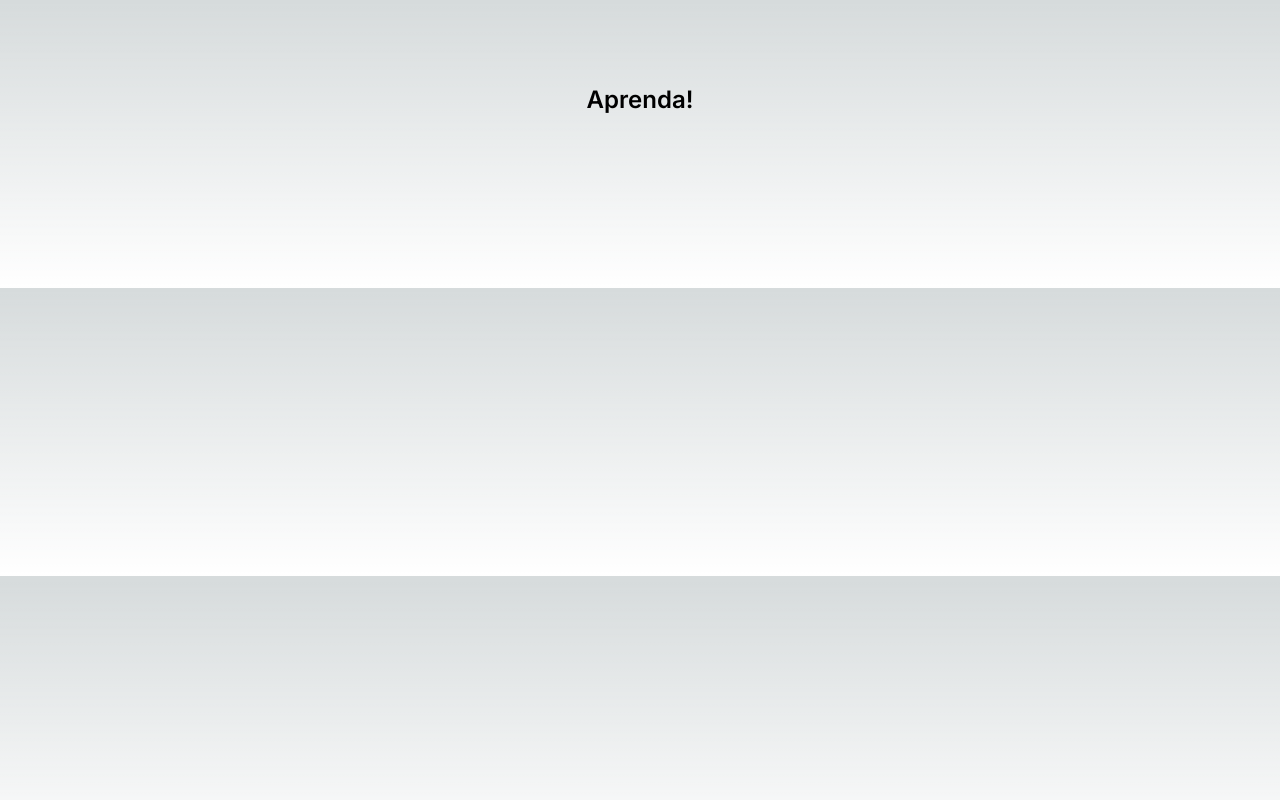
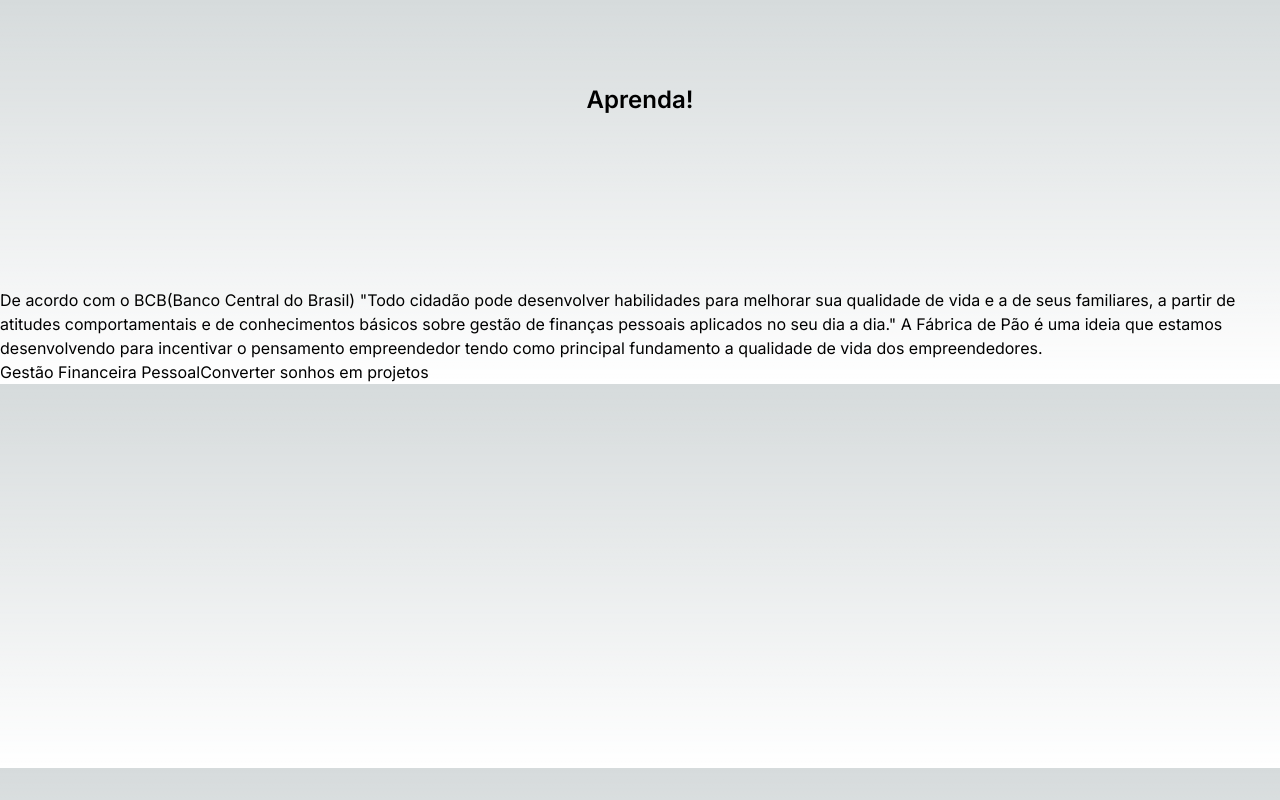
Before and after one commit to JoaoVCMiranda/fabrica-de-pao, a Next.js app: page /aprenda in a window 1280 px wide. Built offline with nearby package versions, Linux system fonts and the light colour scheme.

Commit message:
Tentativa de Merge com o repositório local

```diff
--- a/app/aprenda/page.tsx
+++ b/app/aprenda/page.tsx
@@ -1,6 +1,22 @@
 import Section from "../section.tsx"
 export default function Page(){
 	return(
-		<Section title="Aprenda!"/>
+		<Section title="Aprenda!">
+		De acordo com o BCB(Banco Central do Brasil)
+		"Todo cidadão pode desenvolver habilidades para melhorar sua
+		qualidade de vida e a de seus familiares, a partir de atitudes
+		comportamentais e de conhecimentos básicos sobre gestão de
+		finanças pessoais aplicados no seu dia a dia."
+
+		A Fábrica de Pão é uma ideia que estamos desenvolvendo para incentivar
+		o pensamento empreendedor tendo como principal fundamento a qualidade
+		de vida dos empreendedores.
+
+		<ul>
+		<ld>Gestão Financeira Pessoal</ld>
+		<ld>Converter sonhos em projetos</ld>
+		</ul>
+
+		</Section>
 	);
 }
```
Also changed, not shown: 1 other file (tests, documents, lock files or other folders).
